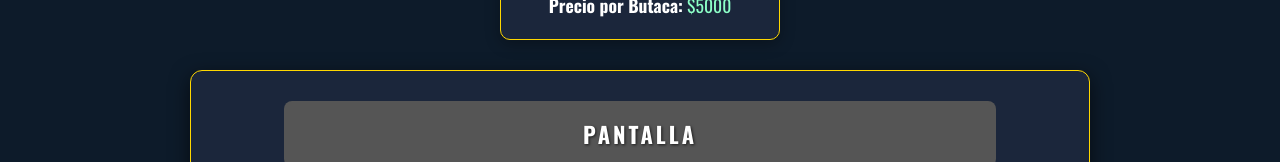
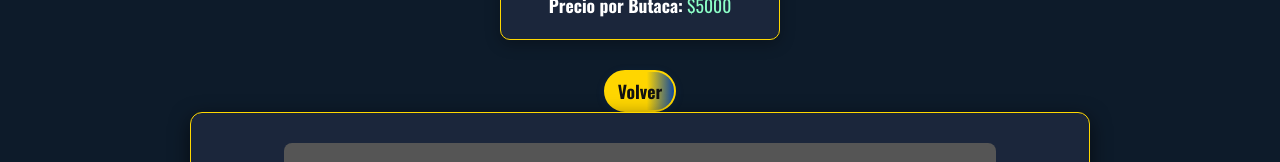
Before and after one commit to Sebasti348/proyfrontendgrupo02, an Angular app: page /reservas/1 in a window 1280 px wide. Shown: the part 252-414 px from the top of the page. Built offline with nearby package versions, Linux system fonts and the light colour scheme; no server answers; a web font is replaced by a local one.

Commit message:
Agrege un Botton "Volver " que te permite regresar a la vista anterior

```diff
--- a/src/app/components/reservas/reservas.component.css
+++ b/src/app/components/reservas/reservas.component.css
@@ -188,3 +188,18 @@ strong{
     box-shadow: none;
     transform: none;
 }
+.btn-back {
+    background: linear-gradient(90deg, #FFD600 60%, #0D47A1 100%);
+    color: #111;
+    font-weight: bold;
+    border: 2px solid #FFD600;
+    border-radius: 2rem;
+    transition: 0.2s;
+    box-shadow: 0 2px 8px rgba(13,71,161,0.15);
+    font-size: 1.1rem;
+  }
+  .btn-back:hover {
+    background: #0D47A1;
+    color: #FFD600;
+    border-color: #0D47A1;
+  }
--- a/src/app/components/reservas/reservas.component.html
+++ b/src/app/components/reservas/reservas.component.html
@@ -9,7 +9,7 @@
       </p>
       <p><strong>Precio por Butaca:</strong> ${{ funcionSeleccionada.precio }}</p>
     </div>
-
+    <button type="button" (click)="goBack()" class="btn btn-back">Volver</button>
     <div class="screen-container">
       <div class="screen">PANTALLA</div>
 
--- a/src/app/components/reservas/reservas.component.ts
+++ b/src/app/components/reservas/reservas.component.ts
@@ -7,7 +7,8 @@ import { FuncionesService } from '../../services/funciones.service';
 import { Funcion } from '../../models/funcion';
 import { Reserva } from '../../models/reserva';
 import { ReservasService } from '../../services/reserva.service';
-
+import { LoginService } from '../../services/login.service';
+import { Location } from '@angular/common';
 interface ButacaUI {
   id: string;
   status: 'available' | 'selected' | 'occupied';
@@ -33,7 +34,9 @@ export class ReservasComponent implements OnInit {
     private route: ActivatedRoute,
     private funcionService: FuncionesService,
     private reservaService: ReservasService,
-    private router: Router
+    private router: Router,
+    private loginservice: LoginService,
+    private location: Location
   ) { }
 
   ngOnInit(): void {
@@ -65,6 +68,10 @@ export class ReservasComponent implements OnInit {
         alert('No se pudo cargar la información de la función. Inténtalo de nuevo.');
       }
     );
+  }
+
+  goBack(): void {
+    this.location.back();
   }
 
   generateSeats(occupiedSeatsIds: string[]): void {
@@ -103,9 +110,11 @@ export class ReservasComponent implements OnInit {
     }
 
     const seatsToReserveArray = Array.from(this.butacaSeleccionada);
-
+    const idUsuario = this.loginservice.idLogged();
     const nuevaReserva = new Reserva();
-    nuevaReserva.usuario = 'ID_DEL_USUARIO_ACTUAL'; // <-- ¡IMPORTANTE! Reemplaza con el ID de usuario real (ej: desde un servicio de autenticación)
+    if (idUsuario != null) {
+      nuevaReserva.usuario = idUsuario; // <-- ¡IMPORTANTE! Reemplaza con el ID de usuario real (ej: desde un servicio de autenticación)
+    }
     nuevaReserva.funcion = this.funcionSeleccionada; // Envía solo el ID de la función
     nuevaReserva.cantidadReservas = seatsToReserveArray.length;
 
@@ -126,6 +135,7 @@ export class ReservasComponent implements OnInit {
         // Recargar la función para actualizar el estado de las butacas en la UI
         this.obtenerFuncion();
         this.butacaSeleccionada.clear(); // Limpia las selecciones en el front después de una reserva exitosa
+        this.router.navigate(['']);
       },
       error => {
         console.error('Error al realizar la reserva:', error);
```
